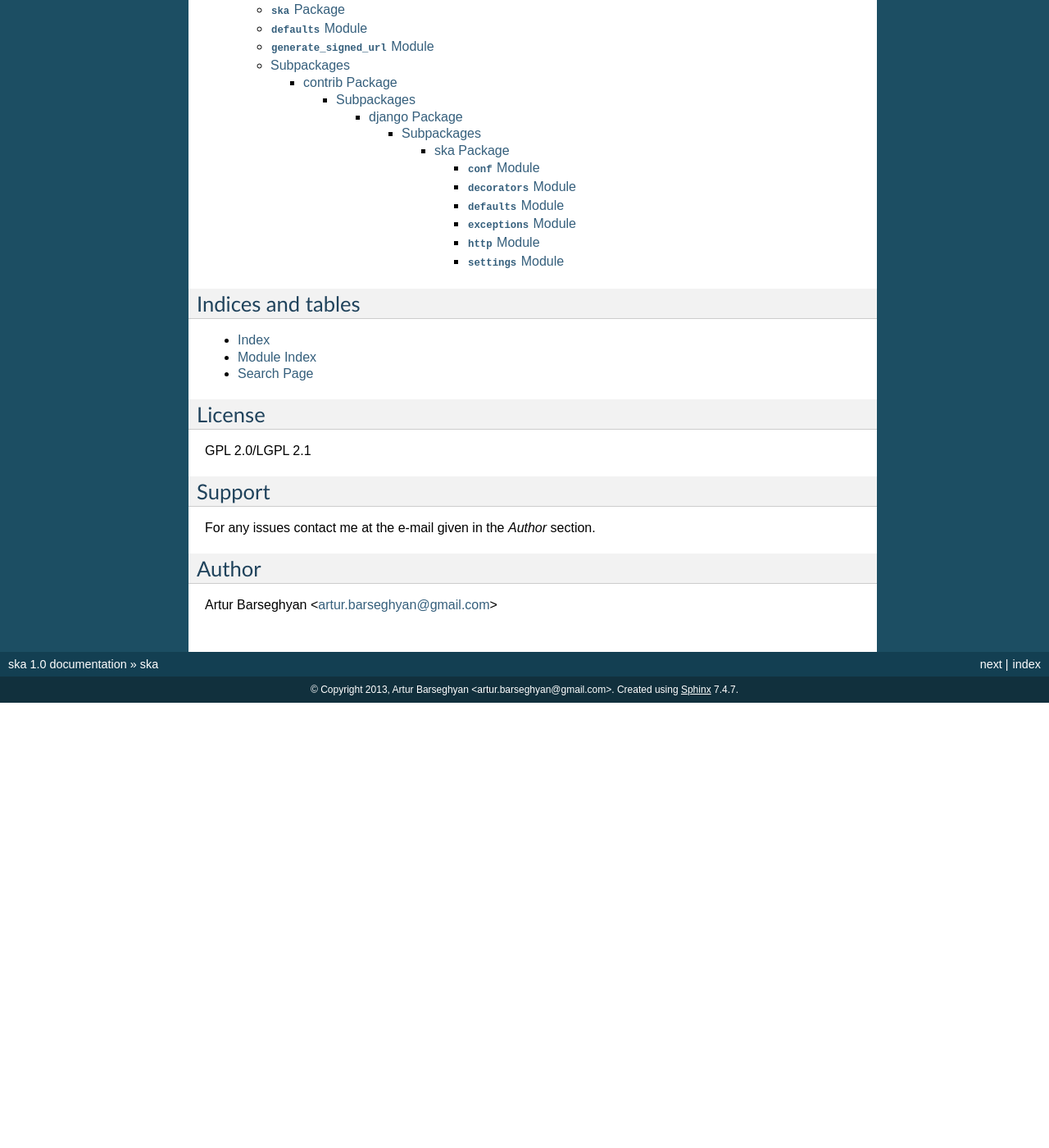
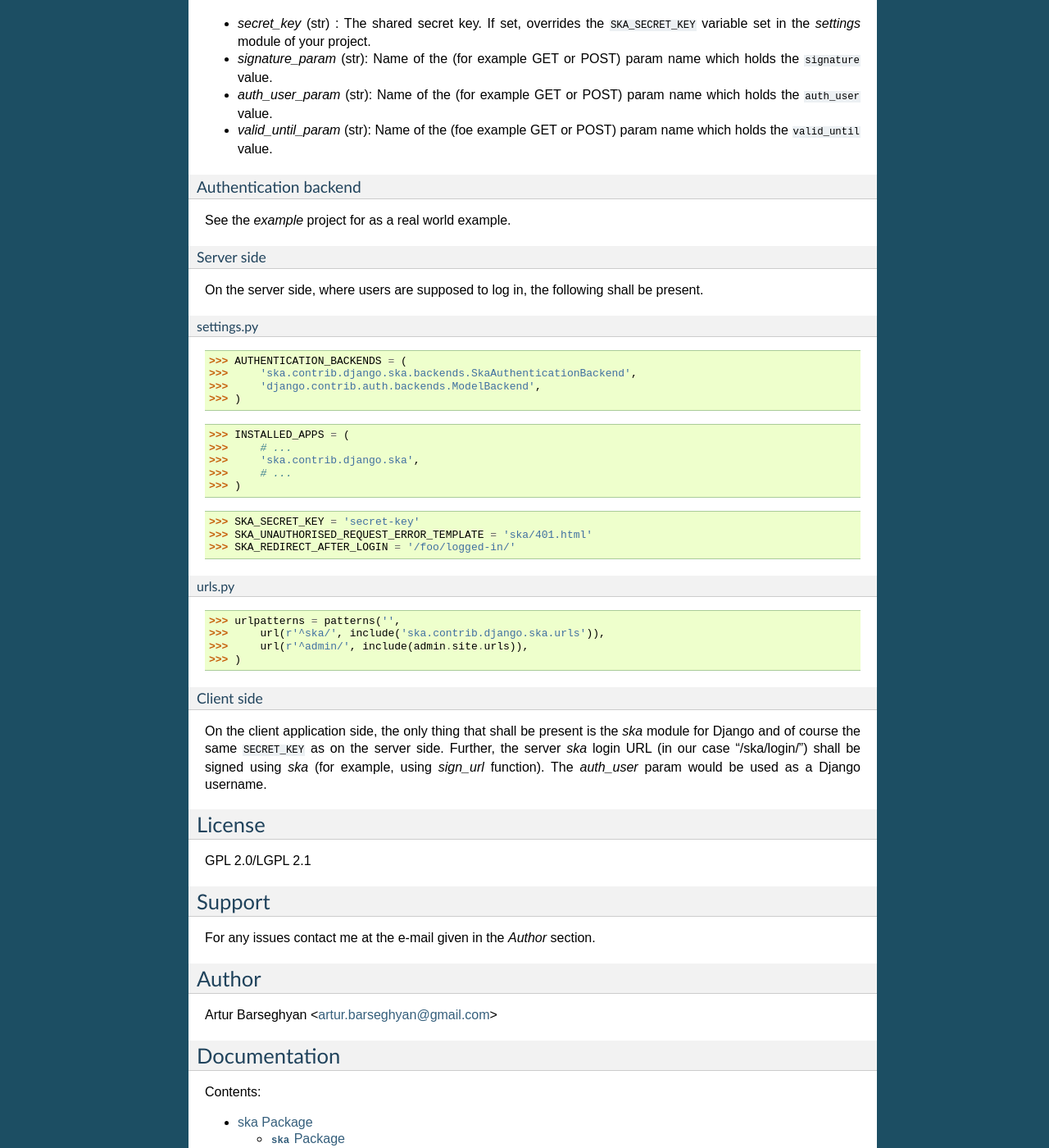
Before and after one commit to barseghyanartur/ska, a Sphinx documentation site: the page built from docs/index.rst, in a window 1280 px wide and 1400 px high, scrolled down 7092 px. Shown: the whole window at 82% size. Built offline with Sphinx 7.4.7, drawn with Linux system fonts in a browser that asks for light colours; before the commit the page ends 7949 px from its top, so only the background shows below that; some of the changed text lies outside the part shown.

Commit message:
more on docs

```diff
--- a/docs/conf.py
+++ b/docs/conf.py
@@ -55,9 +55,9 @@ copyright = u'2013, Artur Barseghyan <artur.barseghyan@gmail.com>'
 # built documents.
 #
 # The short X.Y version.
-version = '1.0'
+version = '1.1'
 # The full version, including alpha/beta/rc tags.
-release = '1.0'
+release = '1.1'
 
 # The language for content autogenerated by Sphinx. Refer to documentation
 # for a list of supported languages.
--- a/docs/index.rst
+++ b/docs/index.rst
@@ -1,7 +1,7 @@
 ===================================================
 ska
 ===================================================
-Symmetric-key algorithm encryption. Lets you easily generate signatures for signing (HTTP) requests.
+Lets you easily generate signatures for signing (HTTP) requests, using symmetric-key algorithm encryption.
 Allows you to validate signed requests and identify possible validation errors. Uses sha1/hmac for
 signature encryption.
 
@@ -18,6 +18,19 @@ the triple (``signature``, ``auth_user``, ``valid_until``) which are used to sig
 
 On the server side, (HTTP) request is validated using the shared Secret Key. It's being checked
 whether signature is valid and not expired.
+
+Features
+===================================================
+Core `ska` module
+---------------------------------------------------
+- Sign URLs.
+- Validate URLs.
+
+Django `ska` module (`ska.contrib.django.ska`)
+---------------------------------------------------
+- Model and view (including class-based views) decorators for signing and validating the URLs.
+- Authentication backend for Django based on the signatures (tokens) generated using `ska`, which
+  allows you to get a password-less login to Django web site.
 
 Prerequisites
 ===================================================
@@ -376,6 +389,57 @@ Note, that ``validate_signed_request`` decorator accepts the following optional
 - `valid_until_param` (str): Name of the (foe example GET or POST) param name which holds
   the ``valid_until`` value.
 
+Authentication backend
+~~~~~~~~~~~~~~~~~~~~~~~~~~~~~~~~~~~~~~~~~~~~~~~~~~~
+See the `example` project for as a real world example.
+
+Server side
++++++++++++++++++++++++++++++++++++++++++++++++++++
+On the server side, where users are supposed to log in, the following shall be present.
+
+settings.py
+^^^^^^^^^^^^^^^^^^^^^^^^^^^^^^^^^^^^^^^^^^^^^^^^^^^
+>>> AUTHENTICATION_BACKENDS = (
+>>>     'ska.contrib.django.ska.backends.SkaAuthenticationBackend',
+>>>     'django.contrib.auth.backends.ModelBackend',
+>>> )
+
+>>> INSTALLED_APPS = (
+>>>     # ...
+>>>     'ska.contrib.django.ska',
+>>>     # ...
+>>> )
+
+>>> SKA_SECRET_KEY = 'secret-key'
+>>> SKA_UNAUTHORISED_REQUEST_ERROR_TEMPLATE = 'ska/401.html'
+>>> SKA_REDIRECT_AFTER_LOGIN = '/foo/logged-in/'
+
+urls.py
+^^^^^^^^^^^^^^^^^^^^^^^^^^^^^^^^^^^^^^^^^^^^^^^^^^^
+>>> urlpatterns = patterns('',
+>>>     url(r'^ska/', include('ska.contrib.django.ska.urls')),
+>>>     url(r'^admin/', include(admin.site.urls)),
+>>> )
+
+Client side
++++++++++++++++++++++++++++++++++++++++++++++++++++
+On the client application side, the only thing that shall be present is the `ska` module for Django and
+of course the same ``SECRET_KEY`` as on the server side. Further, the server `ska` login URL (in our case
+"/ska/login/") shall be signed using `ska` (for example, using `sign_url` function). The `auth_user` param
+would be used as a Django username.
+
+License
+===================================================
+GPL 2.0/LGPL 2.1
+
+Support
+===================================================
+For any issues contact me at the e-mail given in the `Author` section.
+
+Author
+===================================================
+Artur Barseghyan <artur.barseghyan@gmail.com>
+
 Documentation
 ==================================
 Contents:
@@ -391,15 +455,3 @@ Indices and tables
 * :ref:`genindex`
 * :ref:`modindex`
 * :ref:`search`
-
-License
-===================================================
-GPL 2.0/LGPL 2.1
-
-Support
-===================================================
-For any issues contact me at the e-mail given in the `Author` section.
-
-Author
-===================================================
-Artur Barseghyan <artur.barseghyan@gmail.com>
--- a/setup.py
+++ b/setup.py
@@ -6,7 +6,7 @@ try:
 except:
   readme = ''
 
-version = '1.0'
+version = '1.1'
 
 setup(
     name = 'ska',
```
Also changed, not shown: README.rst (+53 -1 lines).
